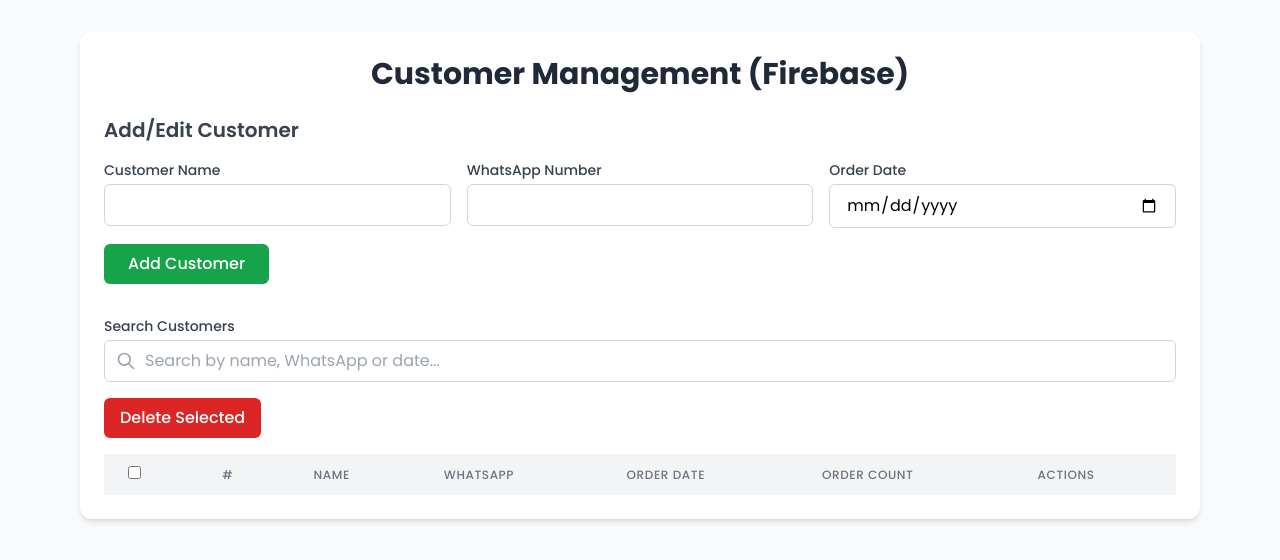
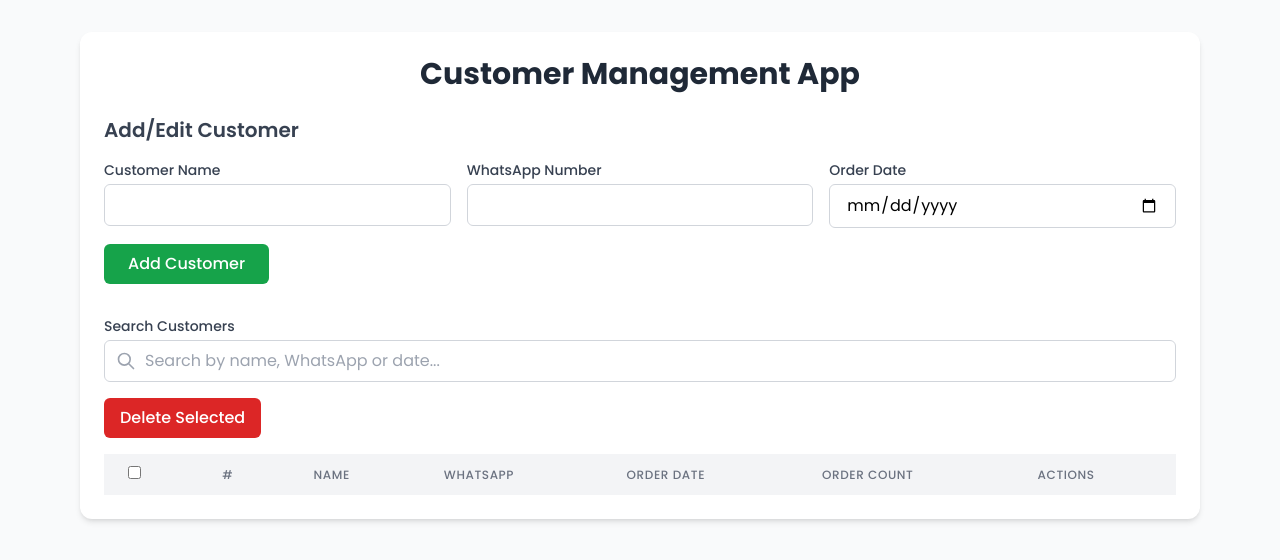
Before and after one commit to Erihendrawan10/kurasintoren, a plain HTML site: page index.html in a window 1280 px wide. Drawn offline with nearby package versions, Linux system fonts and the light colour scheme; some packages are replaced by stand-ins of ours; no server answers; a script that the page names is missing.

Commit message:
Update index.html

```diff
--- a/index.html
+++ b/index.html
@@ -34,7 +34,7 @@
 <body class="bg-gray-50">
     <div class="container mx-auto px-4 py-8 max-w-6xl">
         <div class="bg-white rounded-xl shadow-md overflow-hidden p-6">
-            <h1 class="text-3xl font-bold text-gray-800 mb-6 text-center">Customer Management (Firebase)</h1>
+            <h1 class="text-3xl font-bold text-gray-800 mb-6 text-center">Customer Management App</h1>
 
             <div class="mb-8">
                 <h2 class="text-xl font-semibold mb-4 text-gray-700">Add/Edit Customer</h2>
```
